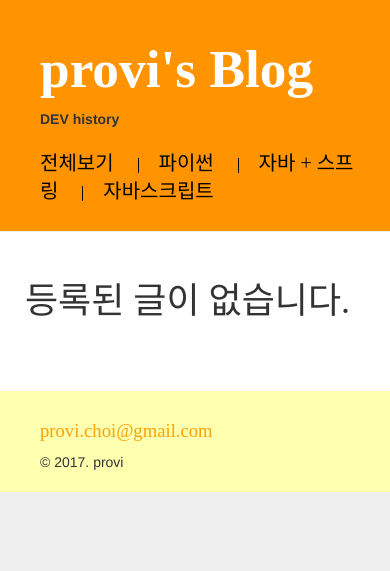
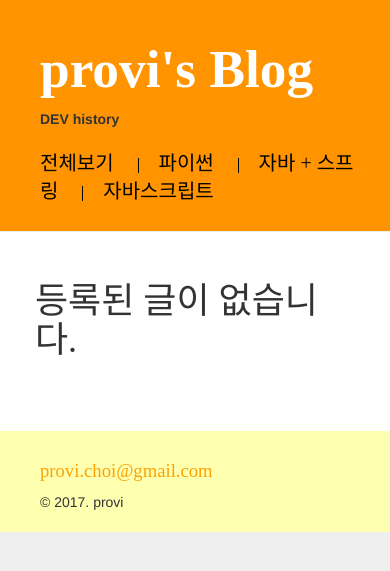
Before and after one commit to mildpriest/first-blog, a Django app: page / in a window 390 px wide. Shown: the top 571 px of the page. Run offline with Django 3.2, Linux system fonts and the light colour scheme; data that the repository does not hold is empty; some libraries are stand-ins or nearby versions; some web fonts are replaced.

Commit message:
style update

```diff
--- a/blog/static/css/common.css
+++ b/blog/static/css/common.css
@@ -75,7 +75,9 @@ body {
 }
 
 .content {
-    margin-left: 10px;
+    margin-left: 20px;
+    margin-right: 20px;
+    width:auto;
 }
 
 h1, h2, h3, h4 {
--- a/blog/templates/blog/base.html
+++ b/blog/templates/blog/base.html
@@ -29,7 +29,7 @@
 
             <div class="content container">
                 <div class="row">
-                    <div class="col-md-8">
+                    <div class="col-md-12">
                         {% block content %}
                         {% endblock %}
                     </div>
```
